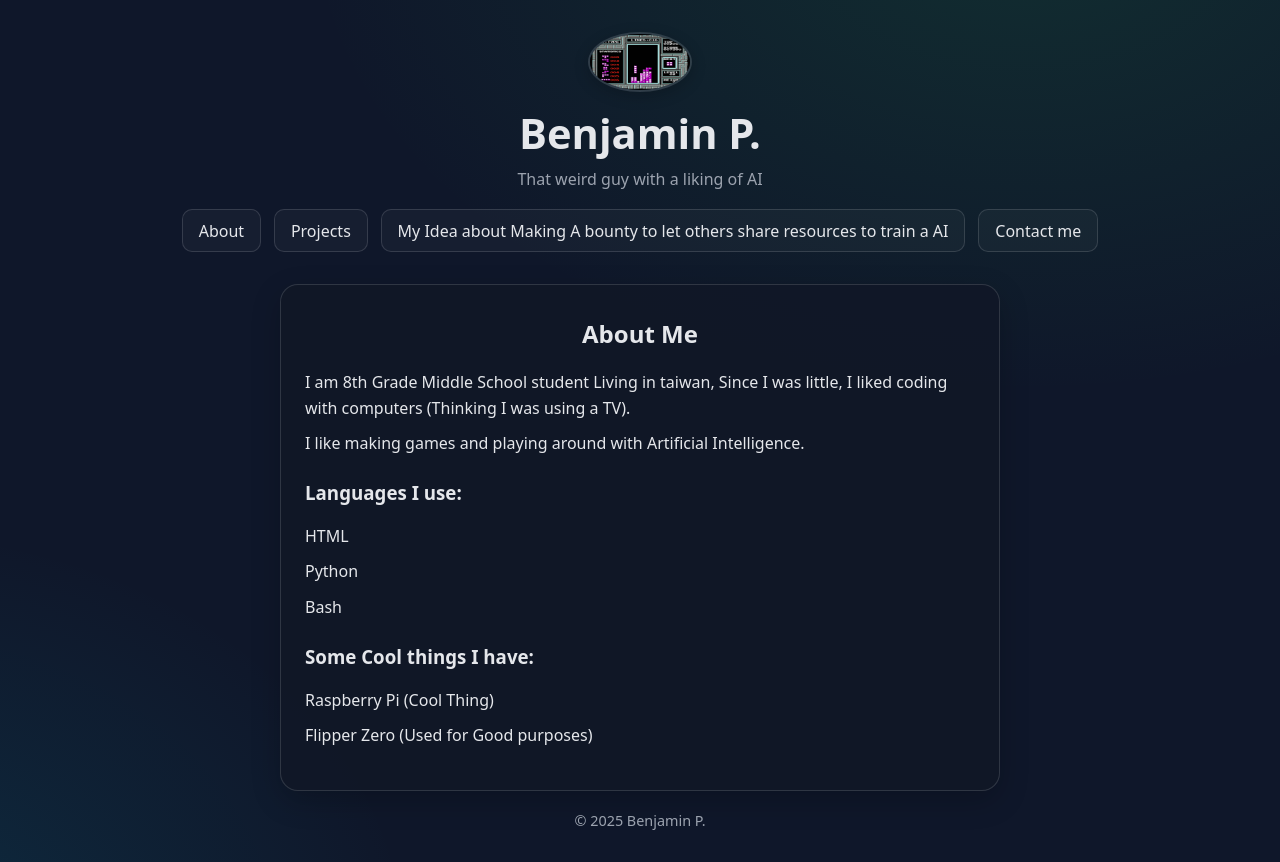
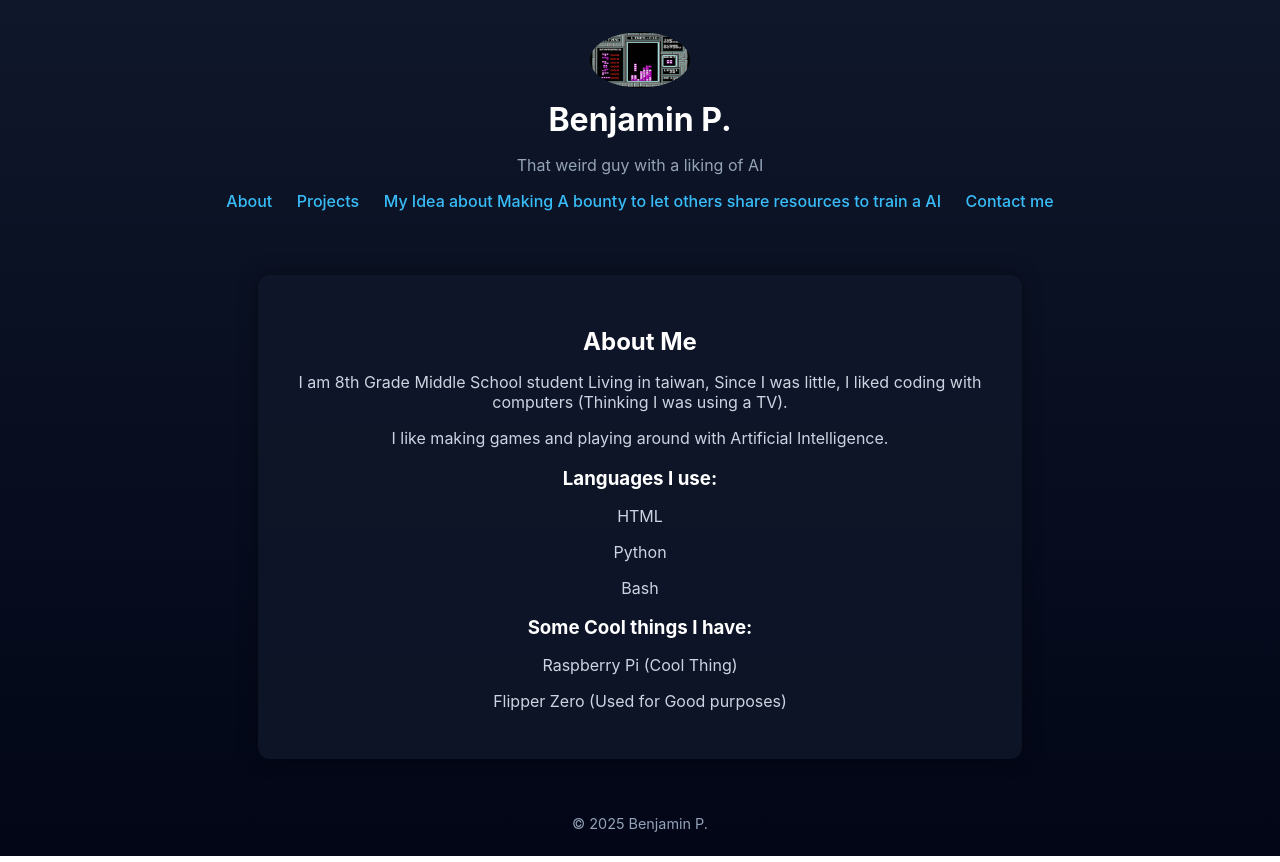
Before and after one commit to BenP1236691/BenP1236691.github.io, a plain HTML site: page index.html in a window 1280 px wide. Drawn offline with Linux system fonts and the light colour scheme.

Commit message:
Wrong file

```diff
--- a/css/style.css
+++ b/css/style.css
@@ -1,108 +1,84 @@
-:root {
-  --bg: #0f172a;
-  --card: #111827ee;
-  --text: #e5e7eb;
-  --muted: #9ca3af;
-  --accent: #22c55e;
-  --accent2: #06b6d4;
-  --ring: #ffffff22;
+/* General Reset & Font */
+body {
+  margin: 0;
+  padding: 0;
+  font-family: 'Inter', 'Segoe UI', sans-serif;
+  background: linear-gradient(180deg, #0f172a, #020617);
+  color: #fff;
+  text-align: center;
 }
 
-body {
-  margin: 0;
-  font-family: ui-sans-serif, system-ui, -apple-system, Segoe UI, Roboto, "Helvetica Neue", Arial;
-  background: radial-gradient(1200px 800px at 80% -10%, #22c55e22, transparent 60%),
-              radial-gradient(900px 700px at -10% 110%, #06b6d422, transparent 60%),
-              var(--bg);
-  color: var(--text);
-  display: flex;
-  flex-direction: column;
-  align-items: center;
+/* Header */
+header {
   padding: 2rem;
-}
-
-/* HEADER */
-header {
-  text-align: center;
-  margin-bottom: 2rem;
 }
 
 header img {
   width: 100px;
-  height: auto;
   border-radius: 50%;
-  border: 2px solid var(--ring);
-  box-shadow: 0 4px 15px #00000033;
 }
 
 header h1 {
-  margin: 0.5rem 0 0;
-  font-size: clamp(1.6rem, 2.5vw + 1rem, 2.6rem);
+  margin: 0.5rem 0 0.2rem;
+  font-size: 2rem;
 }
 
 header p {
-  margin: 0.4rem 0;
-  color: var(--muted);
+  color: #94a3b8;
+  margin-bottom: 1rem;
 }
 
-nav {
-  margin-top: 1rem;
-  display: flex;
-  gap: 0.8rem;
-  flex-wrap: wrap;
-  justify-content: center;
-}
-
+/* Navigation Links */
 nav a {
-  display: inline-block;
+  color: #38bdf8;
   text-decoration: none;
-  color: var(--text);
-  border: 1px solid var(--ring);
-  padding: 0.6rem 1rem;
-  border-radius: 10px;
-  background: #ffffff08;
-  transition: background 0.3s ease, transform 0.2s ease;
+  margin: 0 10px;
+  font-weight: 500;
 }
 
 nav a:hover {
-  background: linear-gradient(90deg, var(--accent), var(--accent2));
-  color: #07120b;
-  font-weight: 700;
-  transform: translateY(-2px);
+  text-decoration: underline;
 }
 
-/* MAIN CARD */
-main {
-  max-width: 720px;
-  width: 100%;
+/* Main Section Card */
+main section {
+  background-color: rgba(15, 23, 42, 0.8);
+  padding: 2rem;
+  margin: 2rem auto;
+  max-width: 700px;
+  border-radius: 12px;
+  box-shadow: 0 0 20px rgba(0, 0, 0, 0.4);
 }
 
-section {
-  background: var(--card);
-  border: 1px solid var(--ring);
-  border-radius: 18px;
-  padding: 2rem 1.5rem;
-  box-shadow: 0 10px 30px #00000033;
+/* Section Headings */
+main h2, main h3 {
+  font-weight: 700;
+  margin-bottom: 0.5rem;
 }
 
-h2 {
-  text-align: center;
-  margin-top: 0;
+/* Paragraph Styling */
+main p {
+  color: #cbd5e1;
 }
 
-h3 {
-  margin-top: 1.5rem;
+/* Footer */
+footer {
+  padding: 1.5rem;
+  color: #94a3b8;
+  font-size: 0.9rem;
 }
 
-p {
-  margin: 0.6rem 0;
-  line-height: 1.6;
+/* Accent Button (similar to green/blue in image) */
+button, .btn-accent {
+  display: inline-block;
+  background-color: #06b6d4;
+  color: #000;
+  padding: 0.6rem 1.2rem;
+  border-radius: 8px;
+  font-weight: 600;
+  text-decoration: none;
 }
 
-/* FOOTER */
-footer {
-  margin-top: 1.25rem;
-  font-size: 0.9rem;
-  color: var(--muted);
-  text-align: center;
+button:hover, .btn-accent:hover {
+  background-color: #0ea5e9;
 }
```
